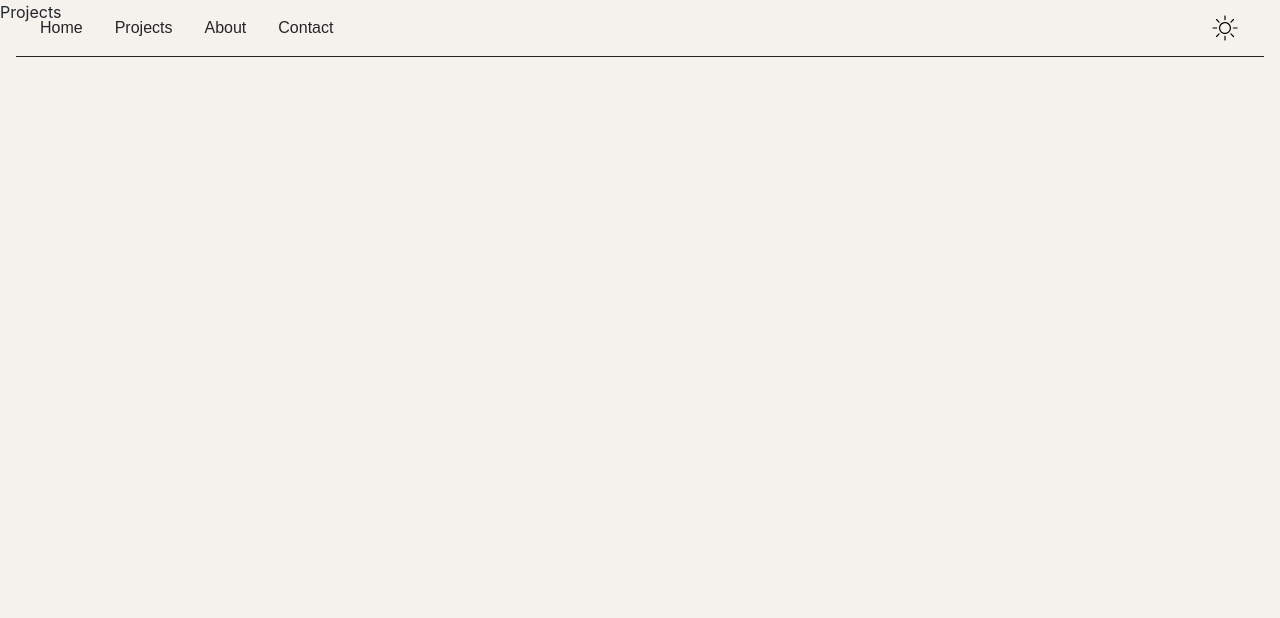
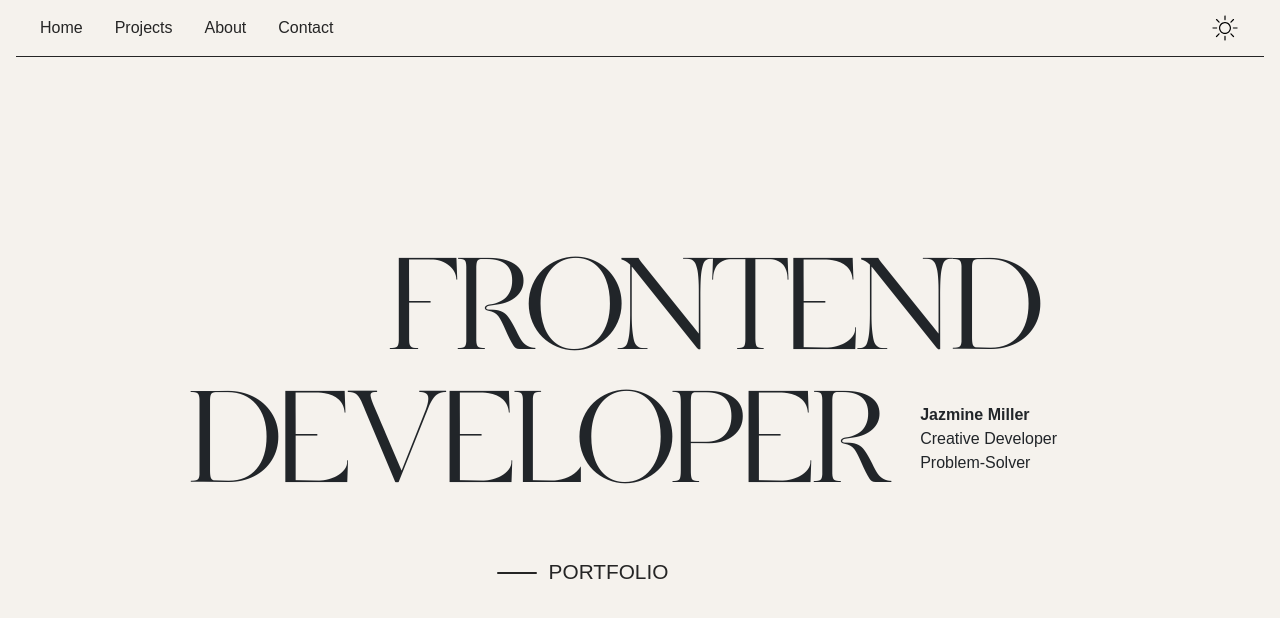
Before and after one commit to jazdmiller/jazmine-miller-portfolio, a React (Vite) app: page / in a window 1280 px wide. Shown: the top 618 px of the page. Built offline with nearby package versions, Linux system fonts and the light colour scheme.

Commit message:
add animation to text with framer motion - home page

```diff
--- a/src/App.jsx
+++ b/src/App.jsx
@@ -8,8 +8,8 @@ function App() {
   return (
     <>
       <Navbar />
-      {/* <Home /> */}
-      <Projects />
+      <Home />
+      {/* <Projects /> */}
     </>
   )
 }
--- /dev/null
+++ b/src/components/AnimatedText.jsx
@@ -0,0 +1,48 @@
+import { motion } from 'framer-motion';
+
+function AnimatedText({text}) {
+    const letters = Array.from(text); // Splitting the text into individual letters
+
+    const container = {
+        hidden: {opacity: 0},
+        visible: {
+            opacity: 1,
+            transition: {
+                staggerChildren: 0.03, delayChildren: 0.1
+            }
+        }
+    }
+
+    const child = {
+        hidden: {
+            opacity: 0,
+            y: 0,
+            transition: {
+                ease: [0.455, 0.03, 0.515, 0.955], duration: 0.85
+            }
+        },
+        visible: {
+            opacity: 1,
+            y: 200,
+            transition: {
+                ease: [0.455, 0.03, 0.515, 0.955], duration: 0.75
+            }
+        }
+    }
+
+    return (
+        <motion.div variants={container} initial="hidden" animate="visible">
+            {letters.map((letter, index) => (
+                <motion.span
+                    variants={child}
+
+                    key={index}
+                >
+                    {letter}
+                </motion.span>
+            ))}
+        </motion.div>
+    )
+}
+
+export default AnimatedText;
--- a/src/pages/Home.jsx
+++ b/src/pages/Home.jsx
@@ -2,6 +2,7 @@ import React, { useEffect, useRef } from 'react'
 import ArrowIcon from '../../public/assets/images/icons8-arrow-50.png'
 import { gsap } from 'gsap';
 import { motion } from 'framer-motion';
+import AnimatedText from '../components/AnimatedText';
 
 function Home() {
 // //ROTATING TEXT
@@ -107,28 +108,47 @@ function onMouseHoverOut() {
    });
 }
 
-const containerTop ={
-    visible: {
-        opacity: 1,
-        y: 0,
-        x: 0,
-        transition: {
-            ease: [0.455, 0.03, 0.515, 0.955],
-            duration: 0.75
-        }
-    },
-    hidden: {
-        opacity: 0,
-        y: 40,
-        x: -20,
-        transition: {
-            ease: [0.455, 0.03, 0.515, 0.955],
-            duration: 0.85
-        }
 
-    }
+//Framer Motion text
+
+ const container = {
+   hidden: {opacity: 0},
+   visible: (i = 1) => ({
+       opacity: 1,
+       transition: {staggerChildren: 0.12, delayChildren: 0.04 * i }
+   })
 }
 
+const containerDev = {
+   hidden: {opacity: 0},
+   visible: (i = 1) => ({
+       opacity: 1,
+       transition: {staggerChildren: 0.12, delayChildren: 0.04 * i, delay: .4  }
+   })
+}
+
+const subText = {
+   hidden: {
+       opacity: 0,
+       y: -20,
+       transition: {
+           type: "spring",
+           damping: 20,
+           stiffness: 100
+       }
+   },
+
+   visible: {
+       opacity: 1,
+       y: 0,
+       transition: {
+           type: "spring",
+           damping: 20,
+           stiffness: 100,
+           delay: .6
+       }
+   }
+ }
 
 
   return (
@@ -151,14 +171,18 @@ const containerTop ={
 
             <div className='row frontend-row'>
                 <div className='col home-text text-left text-lg-right'>
-                <motion.div variants={containerTop} animate="visible" initial="hidden" >frontend</motion.div>
+                <motion.div variants={container} animate="visible" initial="hidden" >
+                  <AnimatedText text="Frontend" />
+                </motion.div>
                 </div>
             </div>
             <div className='row dev-row'>
                 <div className='col home-text developer-col'>
-                developer
+                  <motion.div variants={containerDev} animate="visible" initial="hidden">
+                     <AnimatedText text="Developer" />
+                  </motion.div>
                 </div>
-                <div className='col'>
+                <motion.div variants={subText} initial='hidden' animate='visible' className='col'>
                     <div className='row home-sub-text name-text'>
                     Jazmine Miller
                     </div>
@@ -169,7 +193,7 @@ const containerTop ={
                     Problem-Solver
                     </div>
 
-                </div>
+                </motion.div>
             </div>
             <div className='row btn-row'>
                 <div className='col btn-col '>
```
